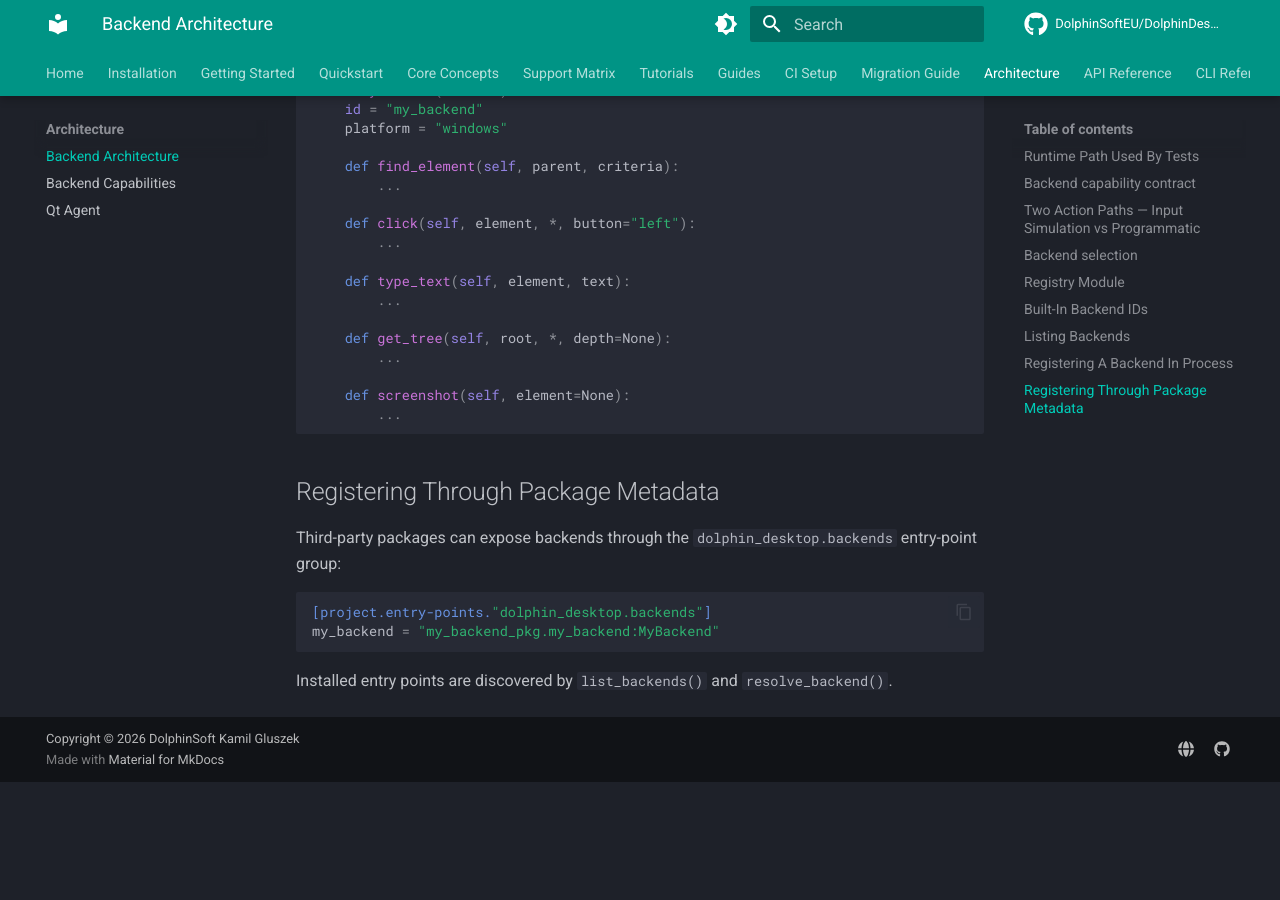
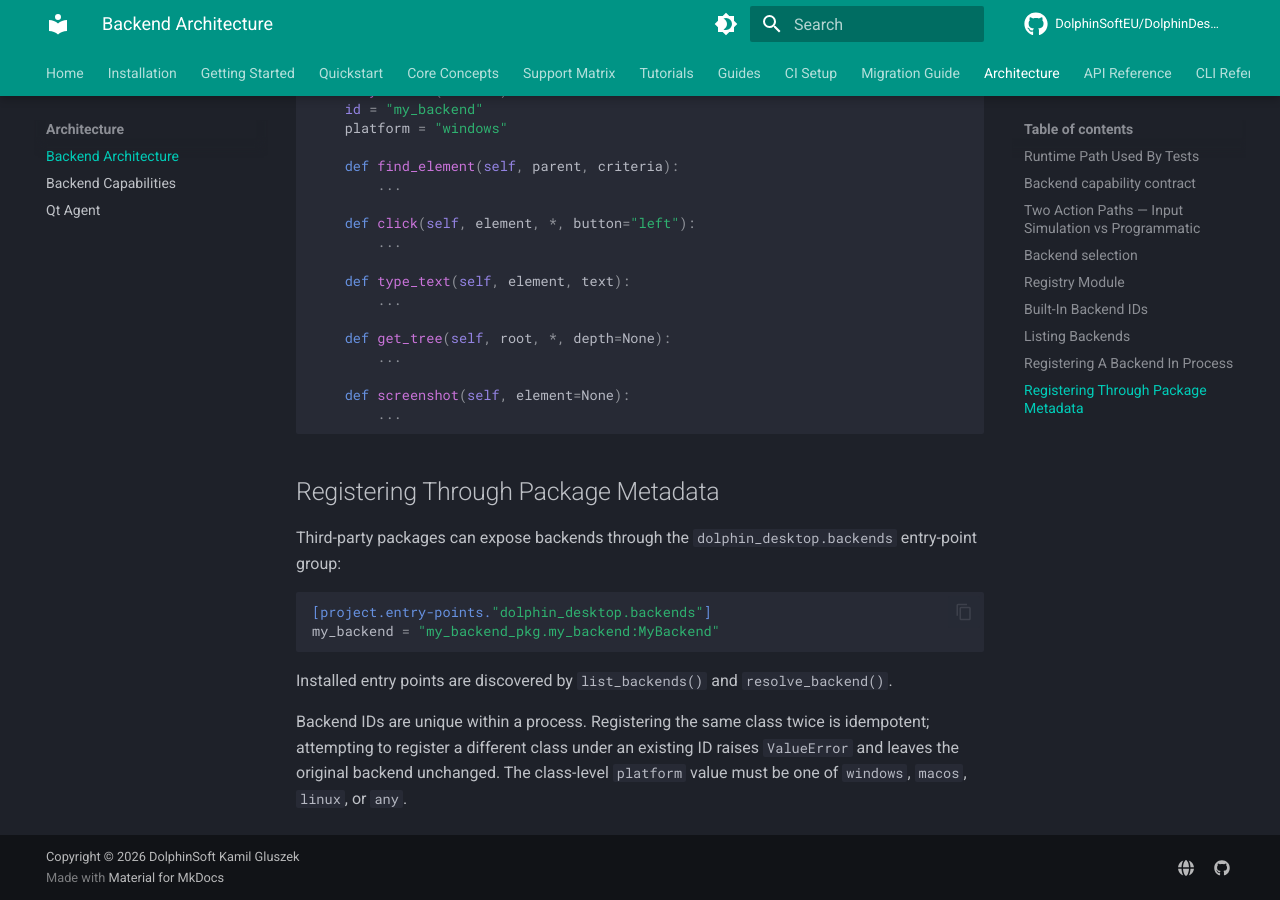
Before and after one commit to DolphinSoftEU/DolphinDesktop, an MkDocs documentation site: the page built from docs/architecture.md, in a window 1280 px wide and 900 px high, scrolled down 3859 px. Built offline with MkDocs 1.6.1 and Material for MkDocs 9.7.7, drawn with Linux system fonts in a browser that asks for light colours; comment, search, counter and statistics services are not loaded; the version menu is left out; before the commit the page ends 4641 px from its top, so only the background shows below that.

Commit message:
Bug Fix - KAN-634

````diff
--- a/docs/architecture.md
+++ b/docs/architecture.md
@@ -149,3 +149,8 @@ my_backend = "my_backend_pkg.my_backend:MyBackend"
 ```
 
 Installed entry points are discovered by `list_backends()` and `resolve_backend()`.
+
+Backend IDs are unique within a process. Registering the same class twice is
+idempotent; attempting to register a different class under an existing ID
+raises `ValueError` and leaves the original backend unchanged. The class-level
+`platform` value must be one of `windows`, `macos`, `linux`, or `any`.
````
